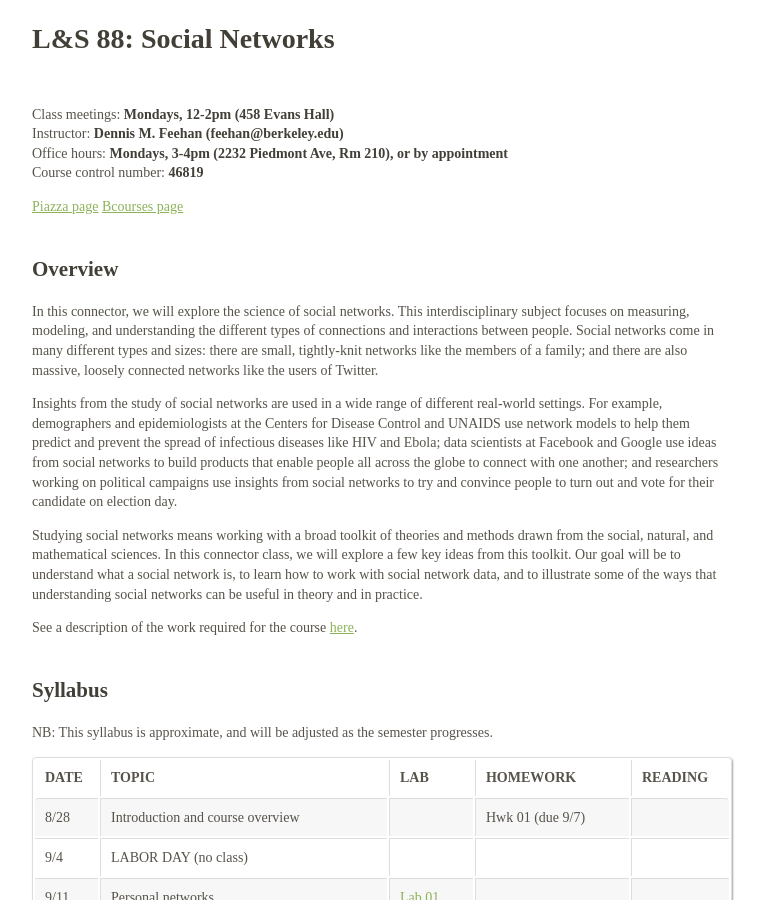
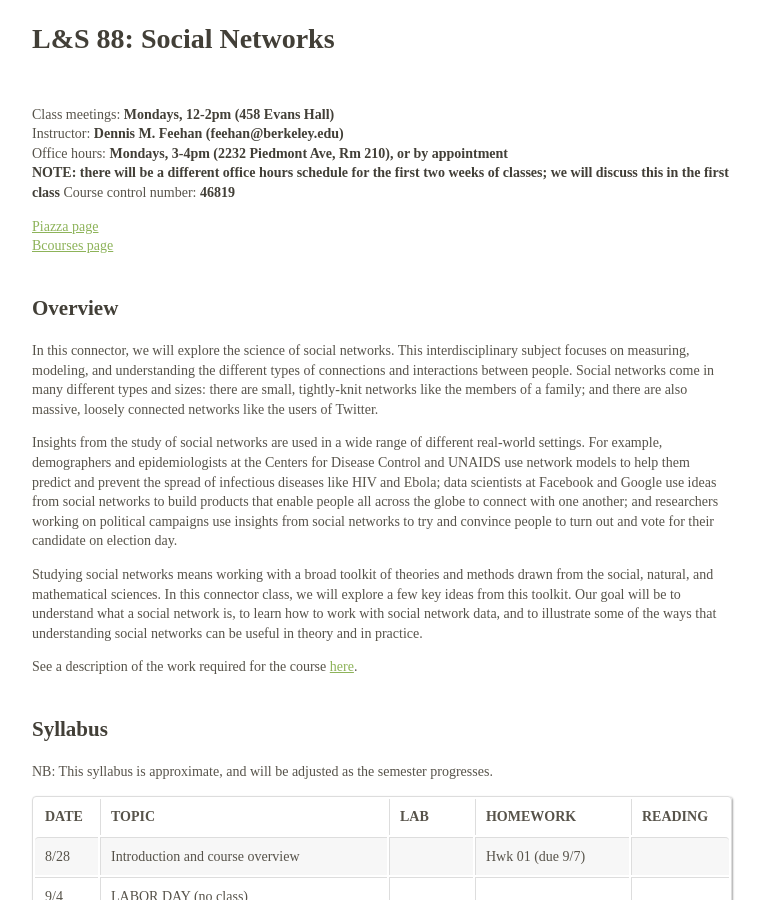
Before and after one commit to dfeehan/dfeehan.github.io, a Jekyll site: the page teaching/2017fa_ls88.html, which Jekyll copies as it is, in a window 1280 px wide and 900 px high. Shown: the whole window, without its empty margins (258-1023 px from the left). Built offline with Jekyll 4.4.1, drawn with Linux system fonts in a browser that asks for light colours.

Commit message:
special OH note

```diff
--- a/teaching/2017fa_ls88.html
+++ b/teaching/2017fa_ls88.html
@@ -342,8 +342,9 @@
 <p>Class meetings: <strong>Mondays, 12-2pm (458 Evans Hall)</strong><br />
 Instructor: <strong>Dennis M. Feehan (feehan@berkeley.edu)</strong><br />
 Office hours: <strong>Mondays, 3-4pm (2232 Piedmont Ave, Rm 210), or by appointment</strong><br />
-Course control number: <strong>46819</strong></p>
-<p><a href="https://piazza.com/class/j5ianlfgrr766o">Piazza page</a> <a href="https://bcourses.berkeley.edu/courses/1465922">Bcourses page</a></p>
+<strong>NOTE: there will be a different office hours schedule for the first two weeks of classes; we will discuss this in the first class</strong> Course control number: <strong>46819</strong></p>
+<p><a href="https://piazza.com/class/j5ianlfgrr766o">Piazza page</a><br />
+<a href="https://bcourses.berkeley.edu/courses/1465922">Bcourses page</a></p>
 <h2 id="overview">Overview</h2>
 <p>In this connector, we will explore the science of social networks. This interdisciplinary subject focuses on measuring, modeling, and understanding the different types of connections and interactions between people. Social networks come in many different types and sizes: there are small, tightly-knit networks like the members of a family; and there are also massive, loosely connected networks like the users of Twitter.</p>
 <p>Insights from the study of social networks are used in a wide range of different real-world settings. For example, demographers and epidemiologists at the Centers for Disease Control and UNAIDS use network models to help them predict and prevent the spread of infectious diseases like HIV and Ebola; data scientists at Facebook and Google use ideas from social networks to build products that enable people all across the globe to connect with one another; and researchers working on political campaigns use insights from social networks to try and convince people to turn out and vote for their candidate on election day.</p>
```
